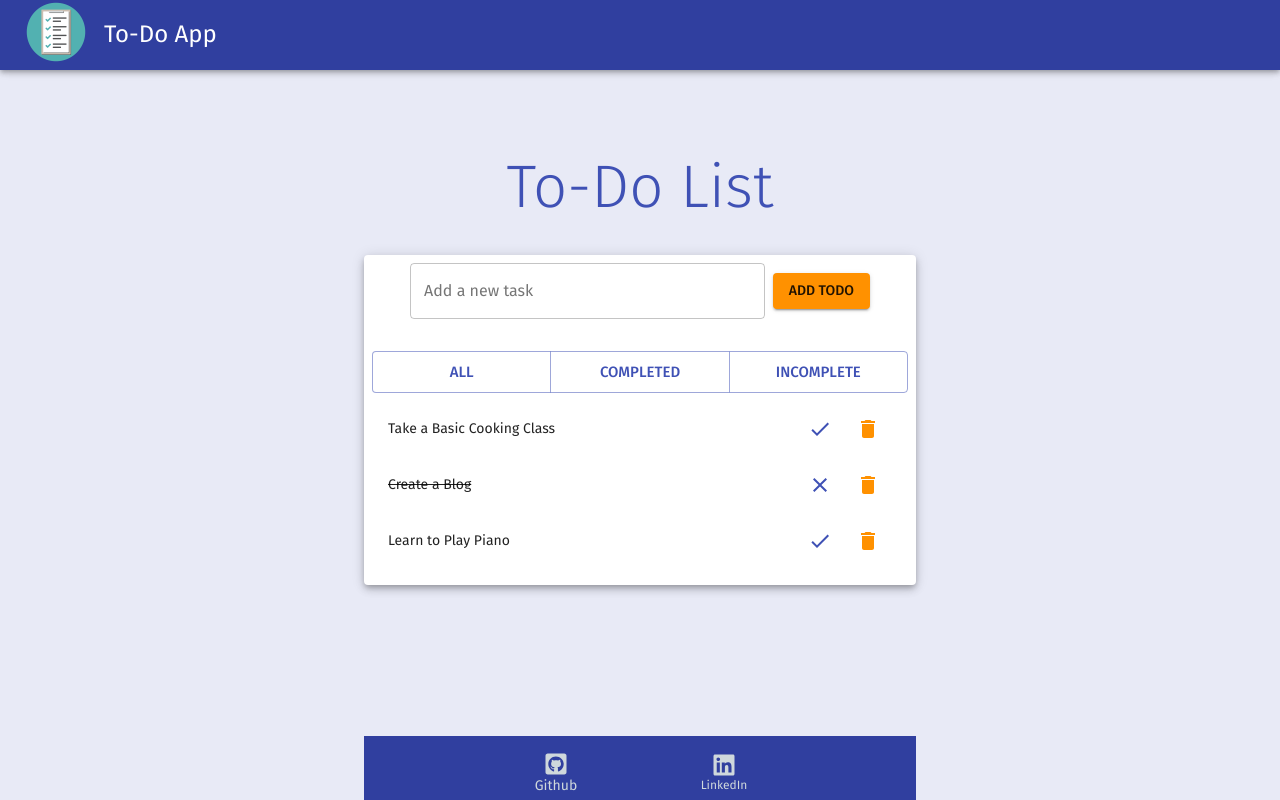
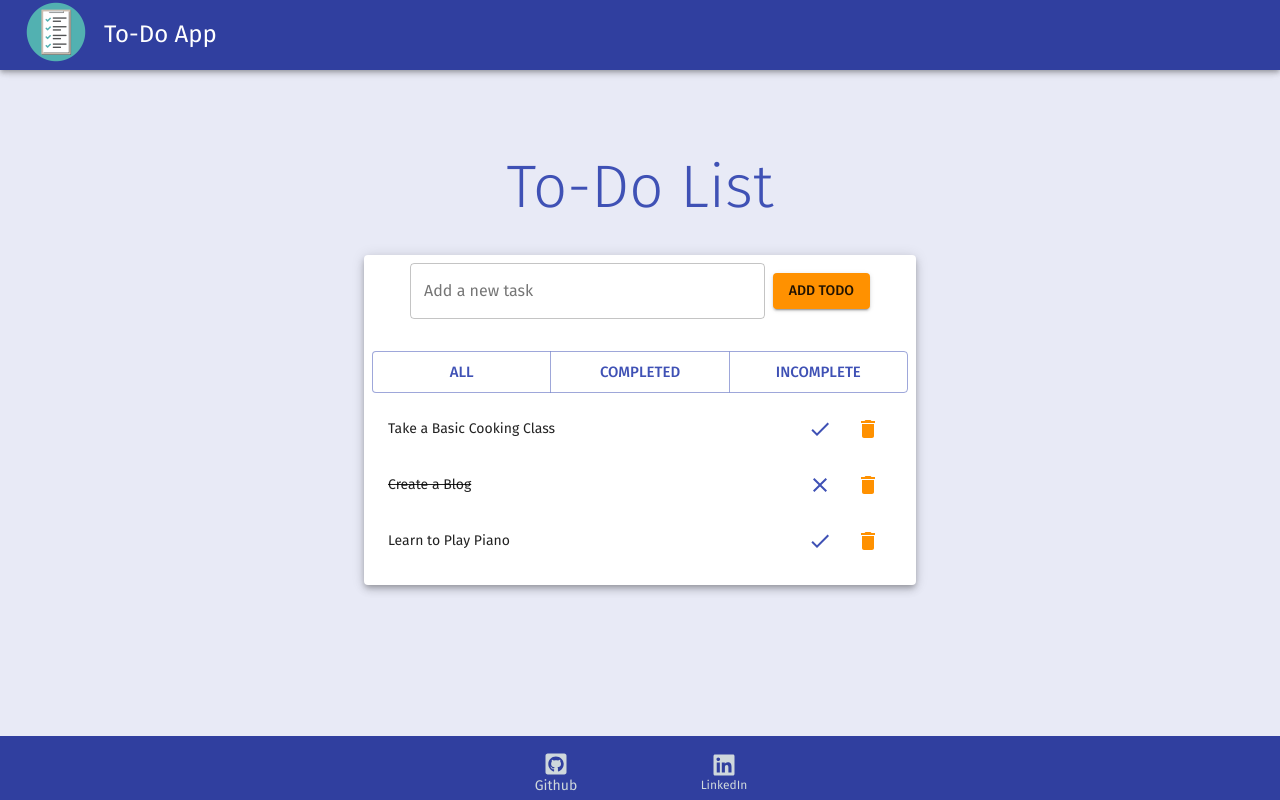
Before and after one commit to ysherpa3/todo-app, a Gatsby site: page / in a window 1280 px wide. Built offline with nearby package versions, Linux system fonts and the light colour scheme; Gatsby itself is replaced by a stand-in of ours.

Commit message:
Update layout.js

```diff
--- a/src/components/layout.js
+++ b/src/components/layout.js
@@ -11,25 +11,20 @@ import MuiTheme from "./mui-theme";
 import SEO from "./seo";
 
 const useStyles = makeStyles({
-  // Global styles
-  "@global": {
-    body: {
-      backgroundColor: "#e8eaf6",
-      color: "#212121",
-      height: "100%",
-      width: "100%",
-    },
-  },
   // Styles applied to root element
   root: {
     alignItems: "center",
     display: "flex",
     flexDirection: "column",
+    justifyContent: "center",
     minHeight: "100vh",
+    backgroundColor: "#e8eaf6",
+    color: "#212121",
   },
   // Styles applied to the header element
   nav: {
     flexShrink: 0,
+    width: "100%",
   },
   // Styles applied to the main element
   main: {
@@ -42,6 +37,7 @@ const useStyles = makeStyles({
   // Styles applied to the footer element
   footer: {
     flexShrink: 0,
+    width: "100%",
   },
 });
 
@@ -61,15 +57,15 @@ const Layout = ({ children }) => {
       <SEO />
       <ThemeProvider theme={responsiveFontSizes(MuiTheme)}>
         <CssBaseline />
-        <Container className={classes.nav} component="nav">
+        <nav>
           <Appbar />
-        </Container>
+        </nav>
         <Container className={classes.main} component="main" maxWidth="sm">
           {children}
         </Container>
-        <Container className={classes.footer} component="footer" maxWidth="sm">
+        <footer className={classes.footer}>
           <Footer />
-        </Container>
+        </footer>
       </ThemeProvider>
     </div>
   );
```
